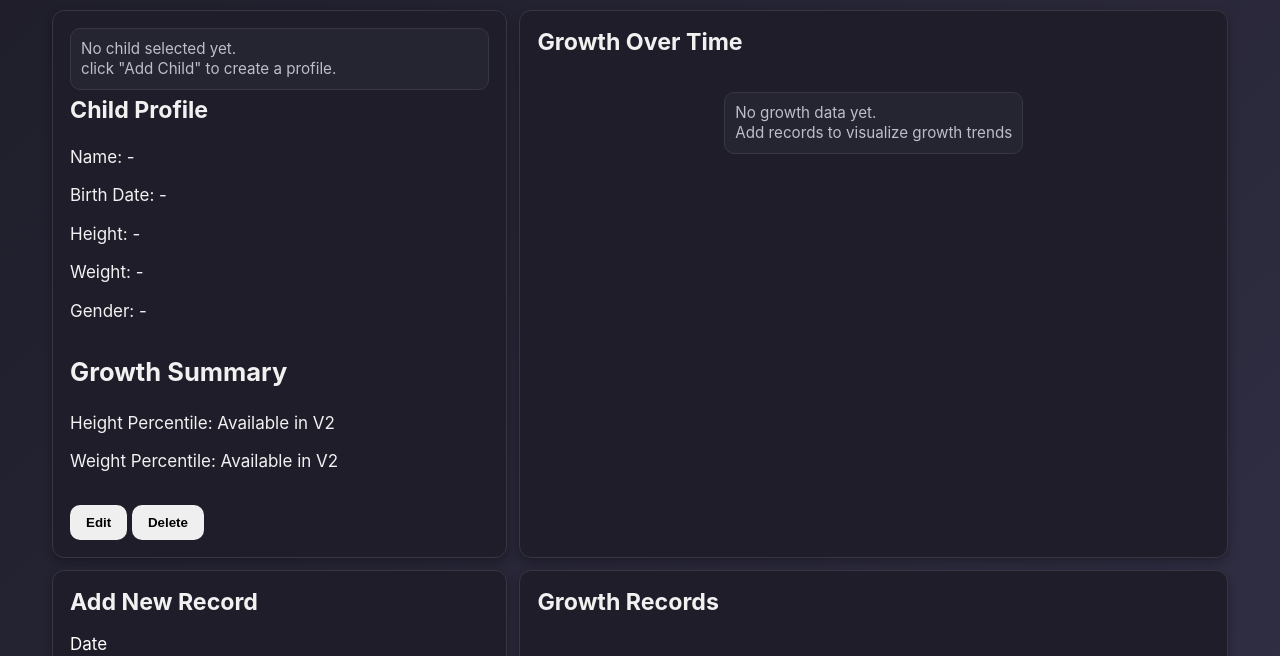
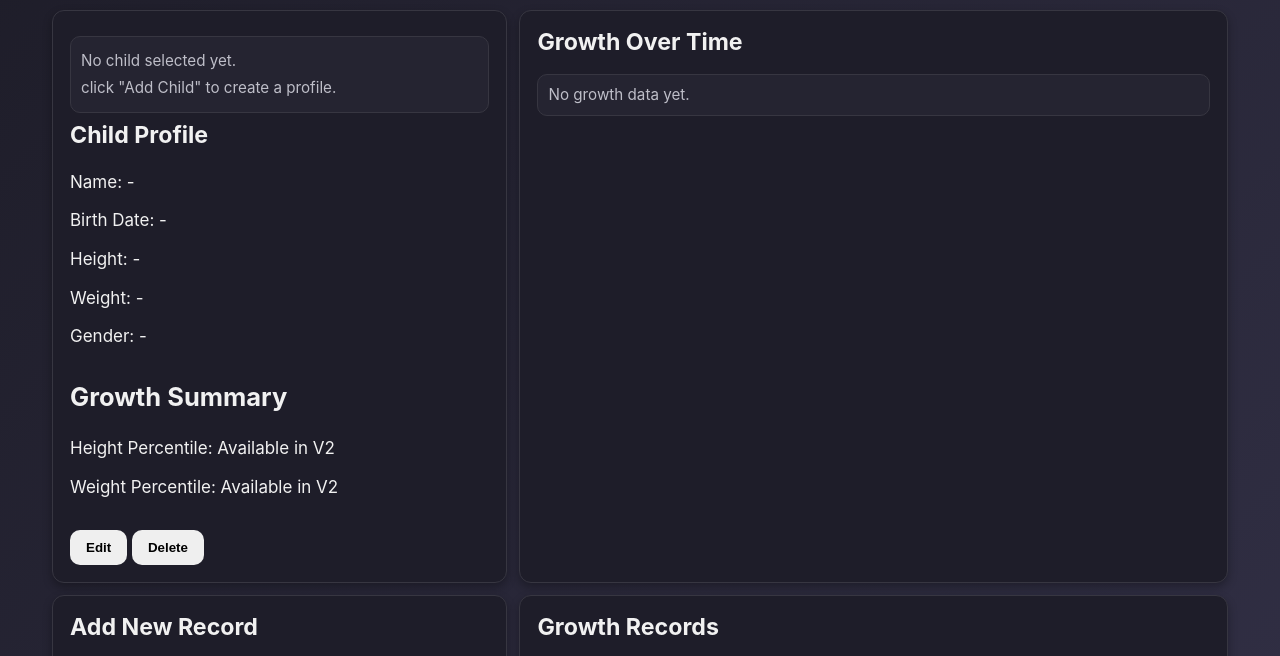
Before and after one commit to nathanjkim-codes/nestly-parental-tracker, a plain HTML site: page index.html in a window 1280 px wide. Shown: the part 77-733 px from the top of the page. Drawn offline with nearby package versions, Linux system fonts and the light colour scheme.

Commit message:
refactor(html): separate dashboard content containers

```diff
--- a/index.html
+++ b/index.html
@@ -31,10 +31,12 @@
     <!-- Dashboard -->
     <main id="dashboard">
       <section class="card child-profile" id="child-profile">
-        <div class="empty-profile-message">
-          No child selected yet.
-          <br />
-          click "Add Child" to create a profile.
+        <div class="profile-container">
+          <p class="empty-profile-message">
+            No child selected yet.
+            <br />
+            click "Add Child" to create a profile.
+          </p>
         </div>
 
         <div class="card-content">
@@ -60,10 +62,9 @@
 
       <section class="card growth-chart" id="growth-chart">
         <h3>Growth Over Time</h3>
-        <div class="empty-chart-message">
-          No growth data yet.
-          <br />
-          Add records to visualize growth trends
+
+        <div class="chart-container">
+          <p class="empty-chart-message">No growth data yet.</p>
         </div>
         <canvas id="growthChart"></canvas>
       </section>
```
